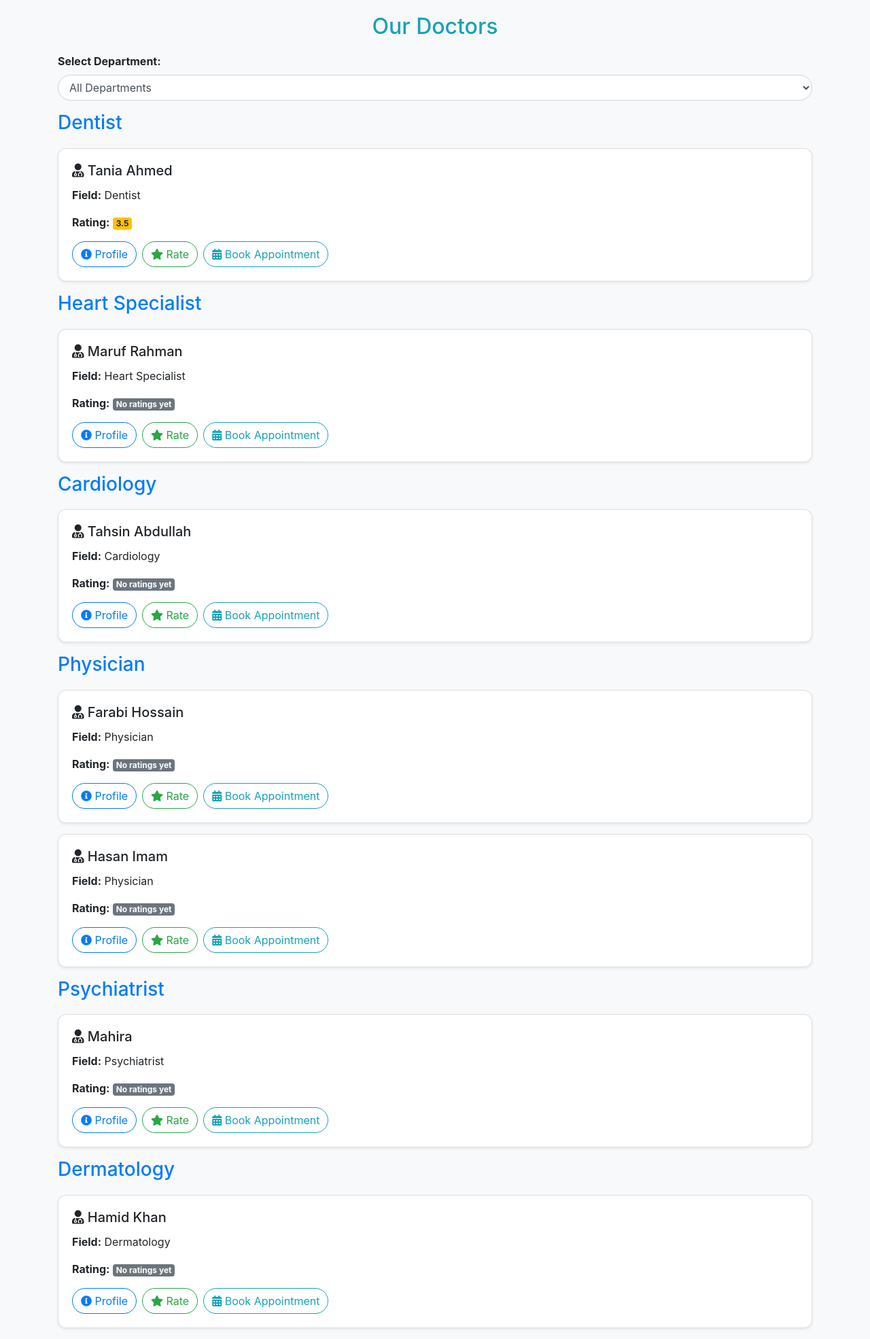
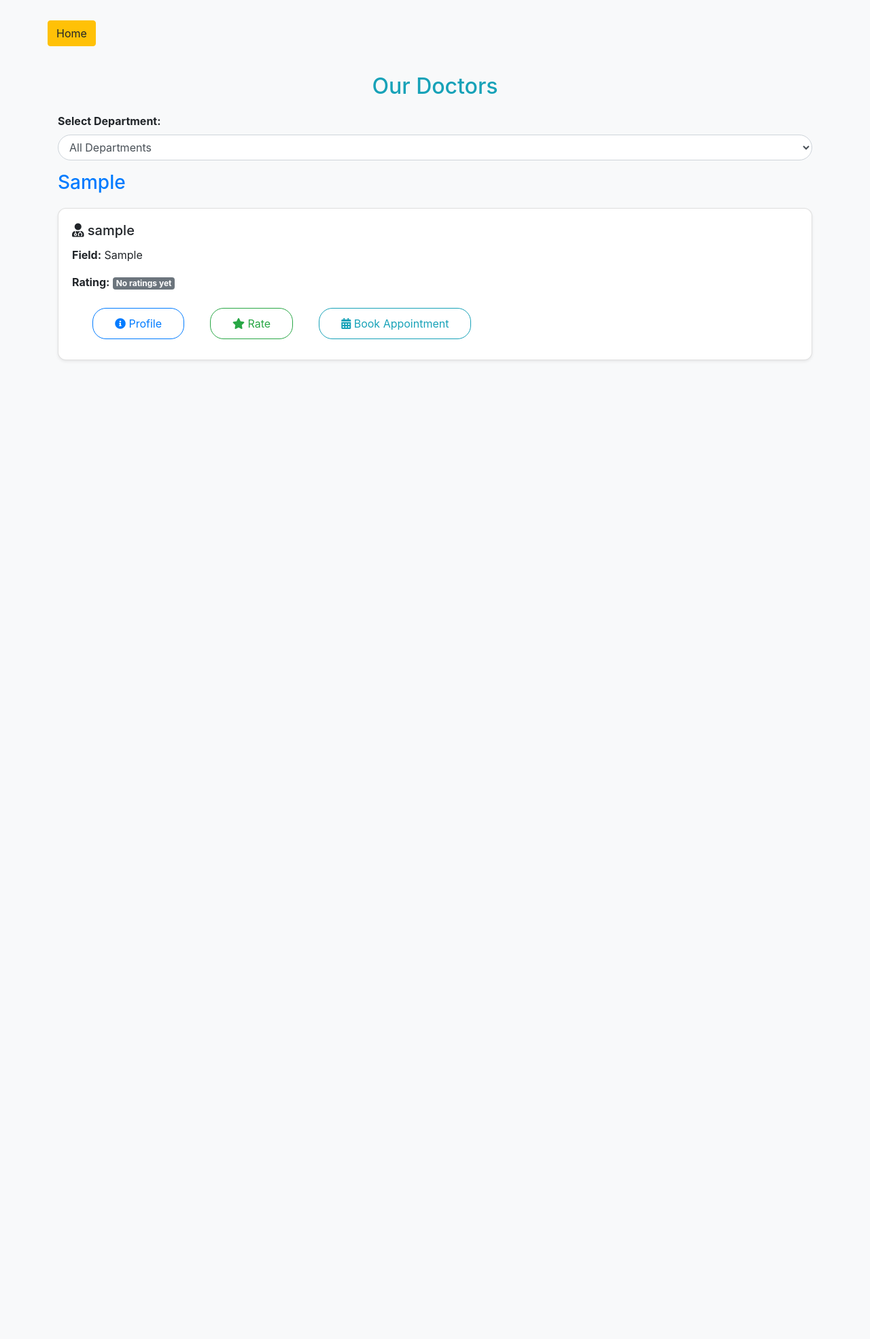
Before and after one commit to whiteSoulX/Hospital_Managemnet, a PHP site: page /doctorlist.php in a window 1280 px wide. Shown: the whole page at 68% size. After the commit the page ends 531 px from the top, so only its background shows below. Run offline with PHP 8.4, Linux system fonts and the light colour scheme; tables that the repository leaves empty or names only in its code hold one stand-in row (values such as "Sample post"); a stand-in replaces the project's code that opens the database connection; some libraries are stand-ins or nearby versions.

Commit message:
Update doctorlist.php

```diff
--- a/doctorlist.php
+++ b/doctorlist.php
@@ -1,54 +1,29 @@
 <?php
 session_start();
+include "db_connect.php";
 
 function getDoctorsList() {
-    $doctorsFile = 'doctors.txt';
-    $ratingsFile = 'ratings.txt';
+    global $conn;
     $doctors = [];
 
-    if (file_exists($doctorsFile)) {
-        $lines = file($doctorsFile, FILE_IGNORE_NEW_LINES);
-        foreach ($lines as $line) {
-            $data = explode(",", $line);
+
+    $sql = "SELECT username, specialization FROM doctors";
+    $result = $conn->query($sql);
+
+    if ($result->num_rows > 0) {
+        while ($row = $result->fetch_assoc()) {
             $doctor = [
-                'name' => $data[0],
-                'field' => $data[1],
+                'name' => $row['username'],
+                'field' => $row['specialization'],
                 'rating' => 0,
                 'ratingCount' => 0
             ];
 
-            if (!array_key_exists($data[1], $doctors)) {
-                $doctors[$data[1]] = [];
+            if (!array_key_exists($row['specialization'], $doctors)) {
+                $doctors[$row['specialization']] = [];
             }
 
-            $doctors[$data[1]][] = $doctor;
-        }
-    }
-
-    if (file_exists($ratingsFile)) {
-        $lines = file($ratingsFile, FILE_IGNORE_NEW_LINES);
-        foreach ($lines as $line) {
-            $data = explode(",", $line);
-            $doctorName = $data[0];
-            $rating = (int)$data[2];
-
-            foreach ($doctors as &$field) {
-                foreach ($field as &$doctor) {
-                    if ($doctor['name'] === $doctorName) {
-                        $doctor['rating'] += $rating;
-                        $doctor['ratingCount']++;
-                        break;
-                    }
-                }
-            }
-        }
-    }
-
-    foreach ($doctors as &$field) {
-        foreach ($field as &$doctor) {
-            if ($doctor['ratingCount'] > 0) {
-                $doctor['rating'] = $doctor['rating'] / $doctor['ratingCount'];
-            }
+            $doctors[$row['specialization']][] = $doctor;
         }
     }
 
@@ -92,11 +67,11 @@ if (isset($_GET['department']) && !empty($_GET['department'])) {
     <meta charset="UTF-8">
     <meta name="viewport" content="width=device-width, initial-scale=1.0">
     <title>Doctor List</title>
-    <!-- Bootstrap CSS -->
+
     <link rel="stylesheet" href="https://stackpath.bootstrapcdn.com/bootstrap/4.5.2/css/bootstrap.min.css">
     <!-- Font Awesome -->
     <link rel="stylesheet" href="https://cdnjs.cloudflare.com/ajax/libs/font-awesome/5.15.3/css/all.min.css">
-    <!-- Custom CSS -->
+
     <style>
         body {
             background-color: #f8f9fa;
@@ -112,6 +87,18 @@ if (isset($_GET['department']) && !empty($_GET['department'])) {
         }
         .btn-outline-primary, .btn-outline-success, .btn-outline-info {
             border-radius: 20px;
+            margin:10px 30px;
+            padding:10px 32px;
+        }
+        .nav{
+            border-radius: 20px;
+            content: 10px 20px;
+            padding:20px 50px;
+            font-size:20px;
+            margin:10px 20px;
+
+
+
         }
         h2, h3 {
             margin-bottom: 20px;
@@ -119,6 +106,12 @@ if (isset($_GET['department']) && !empty($_GET['department'])) {
     </style>
 </head>
 <body>
+<div class="nav">
+    <a href="index.php">
+        <button type="button" class="btn btn-warning">Home</button>
+    </a>
+</div>
+
     <div class="container">
         <h2 class="text-center text-info">Our Doctors</h2>
         <form action="<?php echo htmlspecialchars($_SERVER["PHP_SELF"]); ?>" method="GET" class="mb-3">
```
